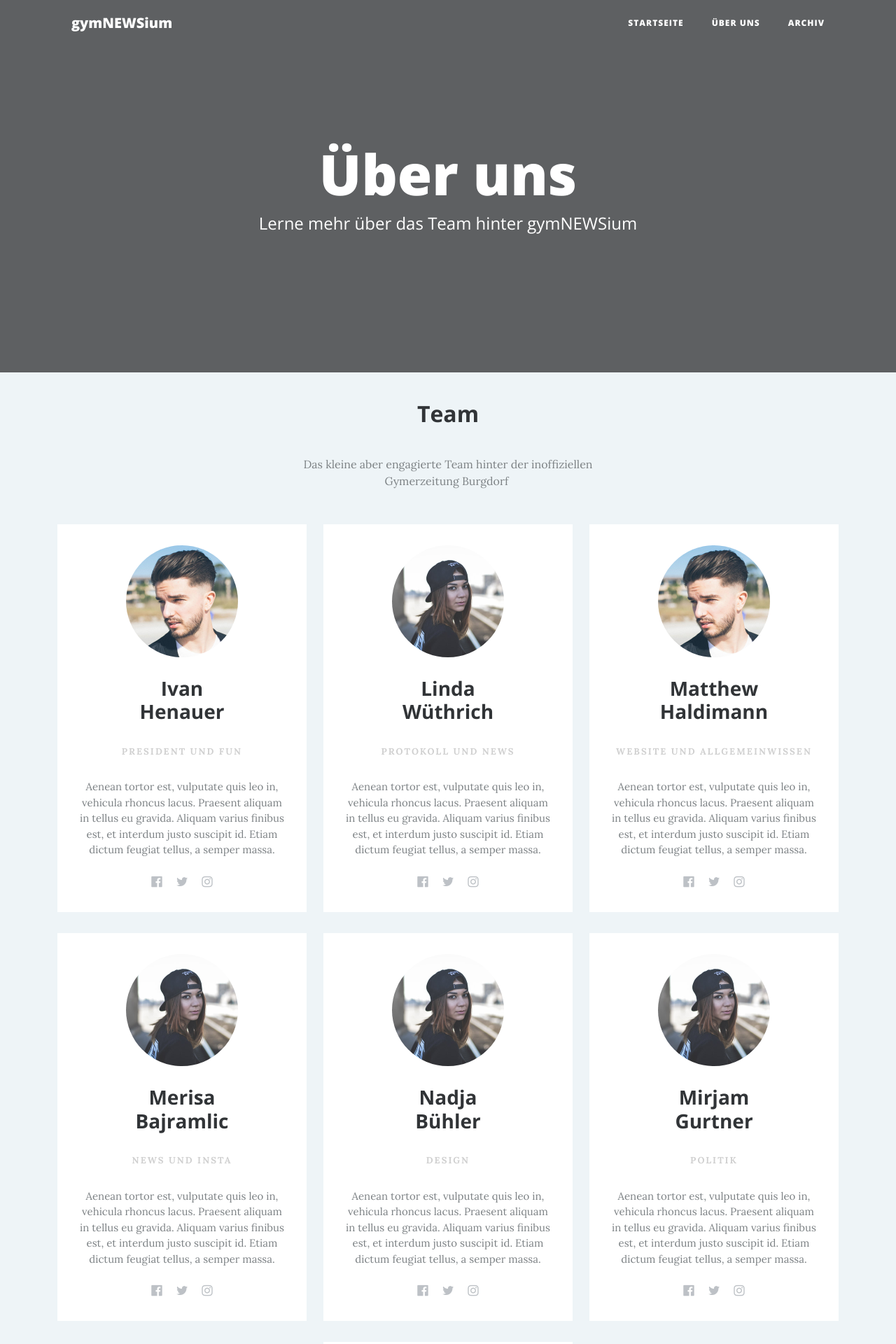
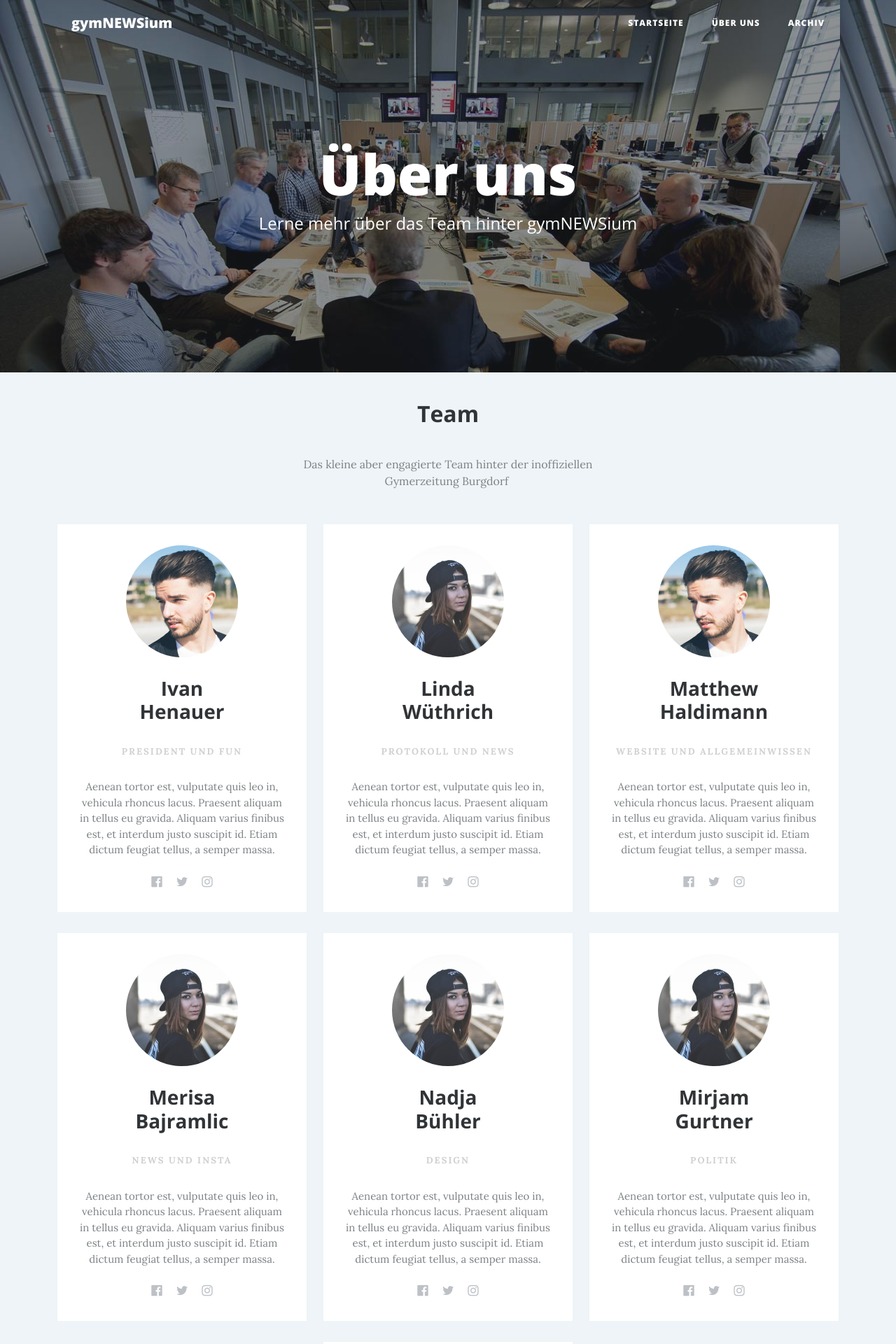
Before and after one commit to gymnewsium/gymnewsium.github.io, a Jekyll site: the page about.html, which Jekyll copies as it is, in a window 1280 px wide. Shown: the top 1920 px of the page at 70% size. Built offline with Jekyll 4.4.1, drawn with Linux system fonts in a browser that asks for light colours.

Commit message:
V1.5.1
Fail

```diff
--- a/about.html
+++ b/about.html
@@ -27,7 +27,7 @@
             </div>
         </div>
     </nav>
-    <header class="masthead" style="margin-bottom: 0;background: url(&quot;Download (1).jpg&quot;) center / cover no-repeat;">
+    <header class="masthead" style="margin-bottom: 0;background: url(&quot;assets/img/Placeholder.jpg&quot;);">
         <div class="overlay"></div>
         <div class="container">
             <div class="row">
```
Also changed, not shown: assets/img/Placeholder.jpg (added).
